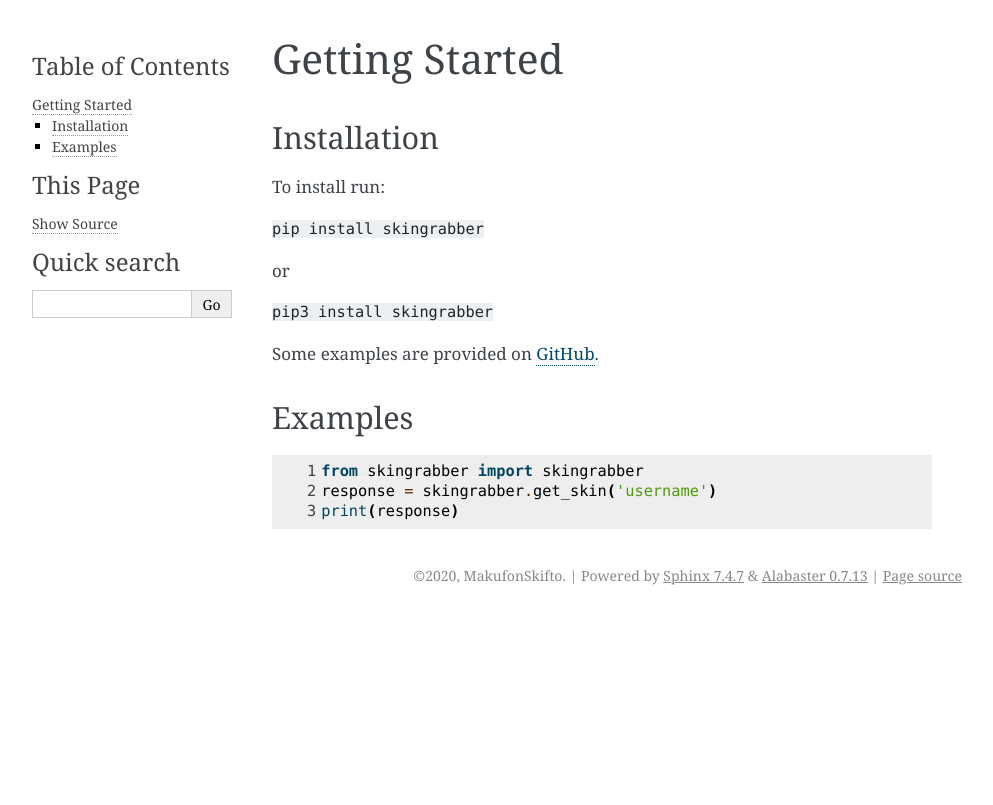
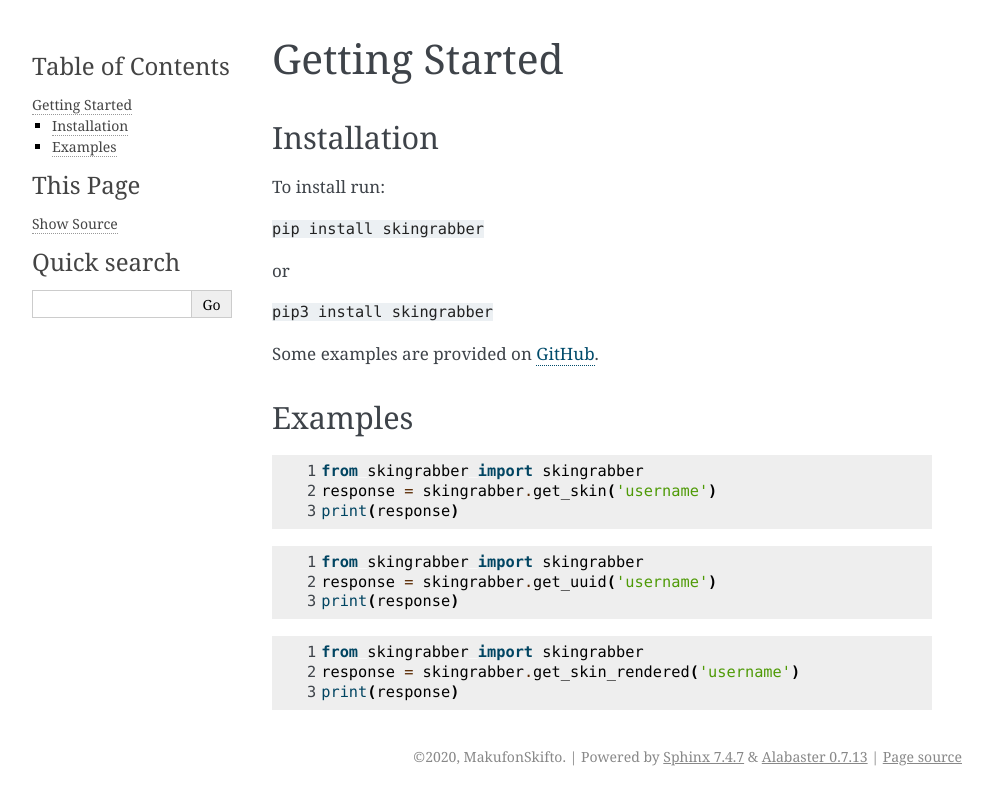
Before and after one commit to mrsrmn/skingrabber, a Sphinx documentation site: the page built from docs/source/install.rst, in a window 1280 px wide. Shown: the top 805 px of the page, without its empty margins (148-1141 px from the left). Built offline with Sphinx 7.4.7, drawn with Linux system fonts in a browser that asks for light colours; pages that are not in the unit, such as notebooks, are missing from menus.

Commit message:
Changed the docs a bit

```diff
--- a/docs/source/func.rst
+++ b/docs/source/func.rst
@@ -6,7 +6,7 @@ get_uuid(user)
 
 Gets the UUID of a specified user / player
 
-- Parameters: user - The username of the player
+- Parameters: user (str)- The username of the player
 - Returns: UUID of the specified player
 
 get_skin(user)
@@ -14,7 +14,7 @@ get_skin(user)
 
 Gets the 2D version skin of a specified user / player
 
-- Parameters: user - The username of the player
+- Parameters: user (str)- The username of the player
 - Returns: Image link to the users skin
 
 get_skin_rendered(user)
@@ -22,5 +22,5 @@ get_skin_rendered(user)
 
 Gets the 2D version skin of a specified user / player
 
-- Parameters: user - The username of the player
+- Parameters: user (str)- The username of the player
 - Returns: Image link to the users skin
--- a/docs/source/index.rst
+++ b/docs/source/index.rst
@@ -17,3 +17,4 @@ The GitHub repository can be found here: https://github.com/MakufonSkifto/skingr
 
    install
    func
+   exceptions
--- a/docs/source/install.rst
+++ b/docs/source/install.rst
@@ -26,3 +26,17 @@ Examples
   from skingrabber import skingrabber
   response = skingrabber.get_skin('username')
   print(response)
+
+.. code-block:: python
+  :linenos:
+
+  from skingrabber import skingrabber
+  response = skingrabber.get_uuid('username')
+  print(response)
+
+.. code-block:: python
+  :linenos:
+
+  from skingrabber import skingrabber
+  response = skingrabber.get_skin_rendered('username')
+  print(response)
```
Also changed, not shown: 15 other files.
